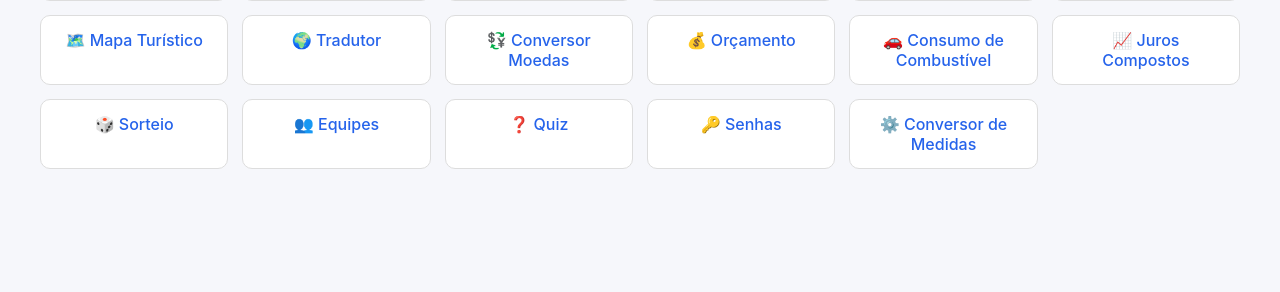
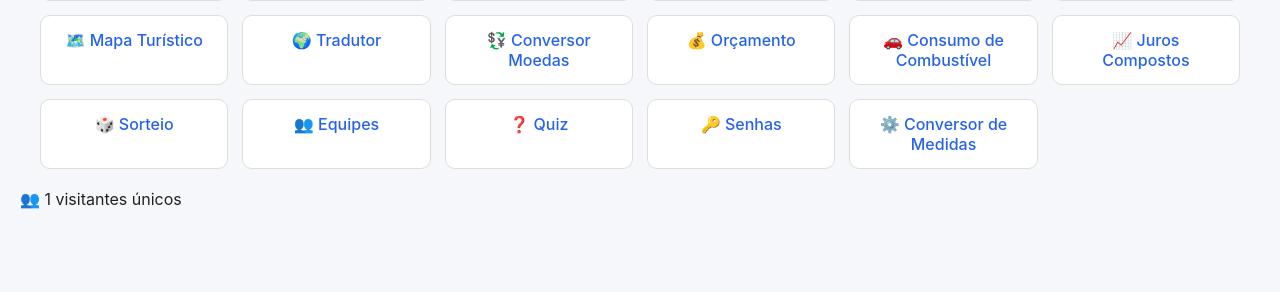
Before and after one commit to CAlexdx/meu-portal-python, a Flask app: template templates/index.html in a window 1280 px wide. Shown: the part 418-710 px from the top of the page. Run offline with Flask 3, Linux system fonts and the light colour scheme; the template is opened without the code that fills it: most values are stand-ins (such as "Sample title", 1, 10 or a date in 2020).

Commit message:
Implement unique visitor counter in index.html
Added a visitor counter to display unique visitors.

```diff
--- a/templates/index.html
+++ b/templates/index.html
@@ -38,5 +38,12 @@
     <a href="{{ url_for('senhas_page') }}">🔑 Senhas</a>
     <a href="{{ url_for('conversor_medidas_page') }}">⚙️ Conversor de Medidas</a>
   </nav>
+  <div class="contador-fixo">
+    <div class="contador-caixa">
+        <span class="contador-icone">👥</span>
+        <span class="contador-numero">{{ total_unicos }}</span>
+        <span class="contador-texto">visitantes únicos</span>
+    </div>
+      </div>
 </body>
 </html>
```
